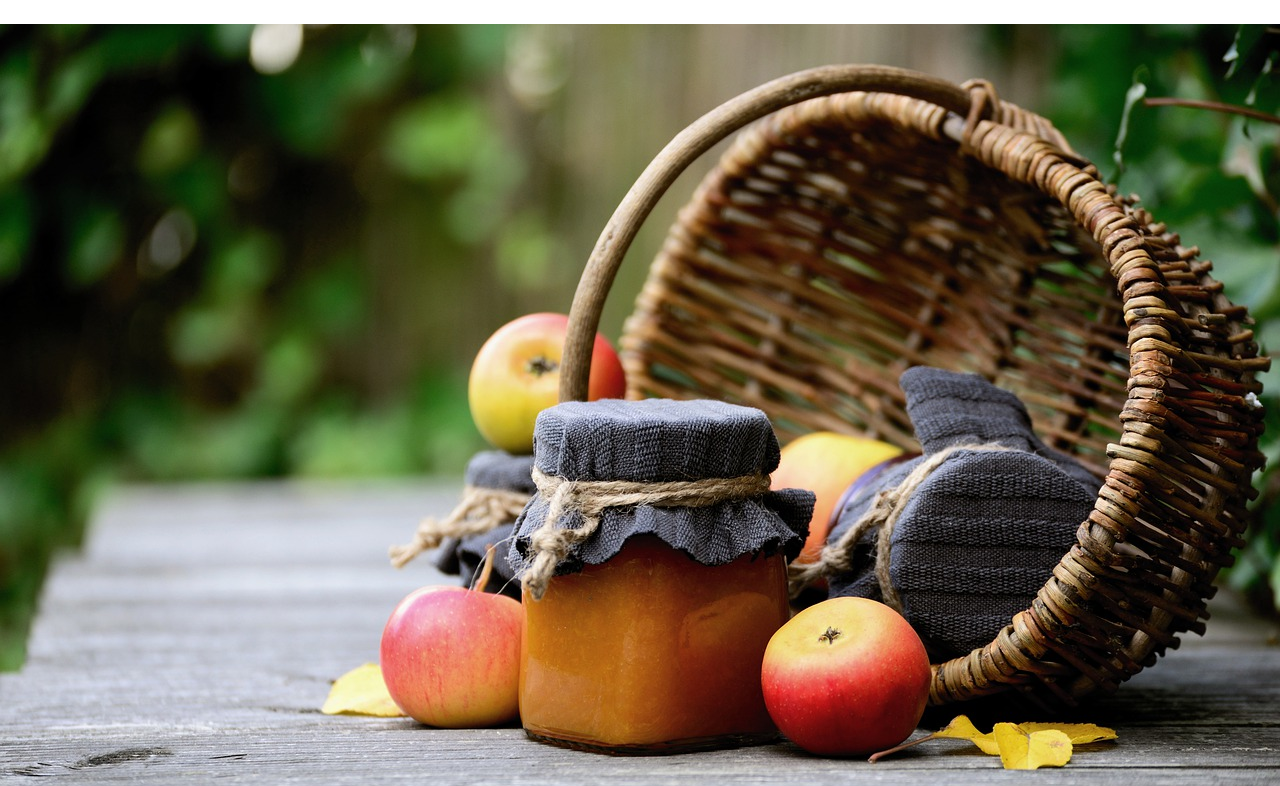
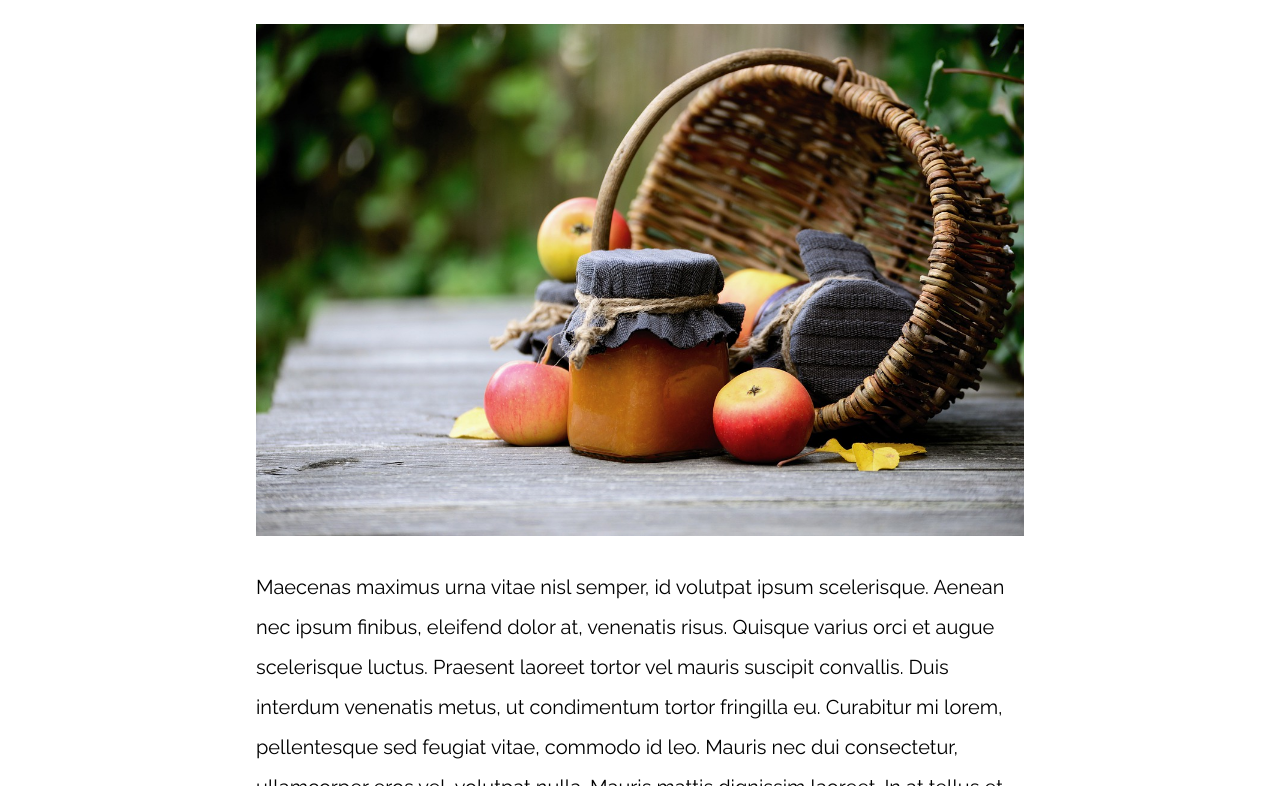
Before and after one commit to AxelDali/responsive-design-patterns, a plain HTML site: page 13-mostly_fluid/index.html in a window 1280 px wide. Shown: the part 110-896 px from the top of the page. Drawn offline with nearby package versions, Linux system fonts and the light colour scheme.

Commit message:
Mostly fluid

```diff
--- a/13-mostly_fluid/css/styles.css
+++ b/13-mostly_fluid/css/styles.css
@@ -37,3 +37,24 @@ p {
 }
 
 /** CODIGO AQUI **/
+.contenedor {
+    max-width: 120rem;
+    width: 95%;
+    margin: 0 auto;
+}
+
+@media (min-width: 768px) {
+    .contenedor {
+        width: 80%;
+    }
+}
+
+@media (min-width: 992px) {
+    .contenedor {
+        width: 60%;
+    }
+}
+
+img {
+    max-width: 100%;
+}
```
